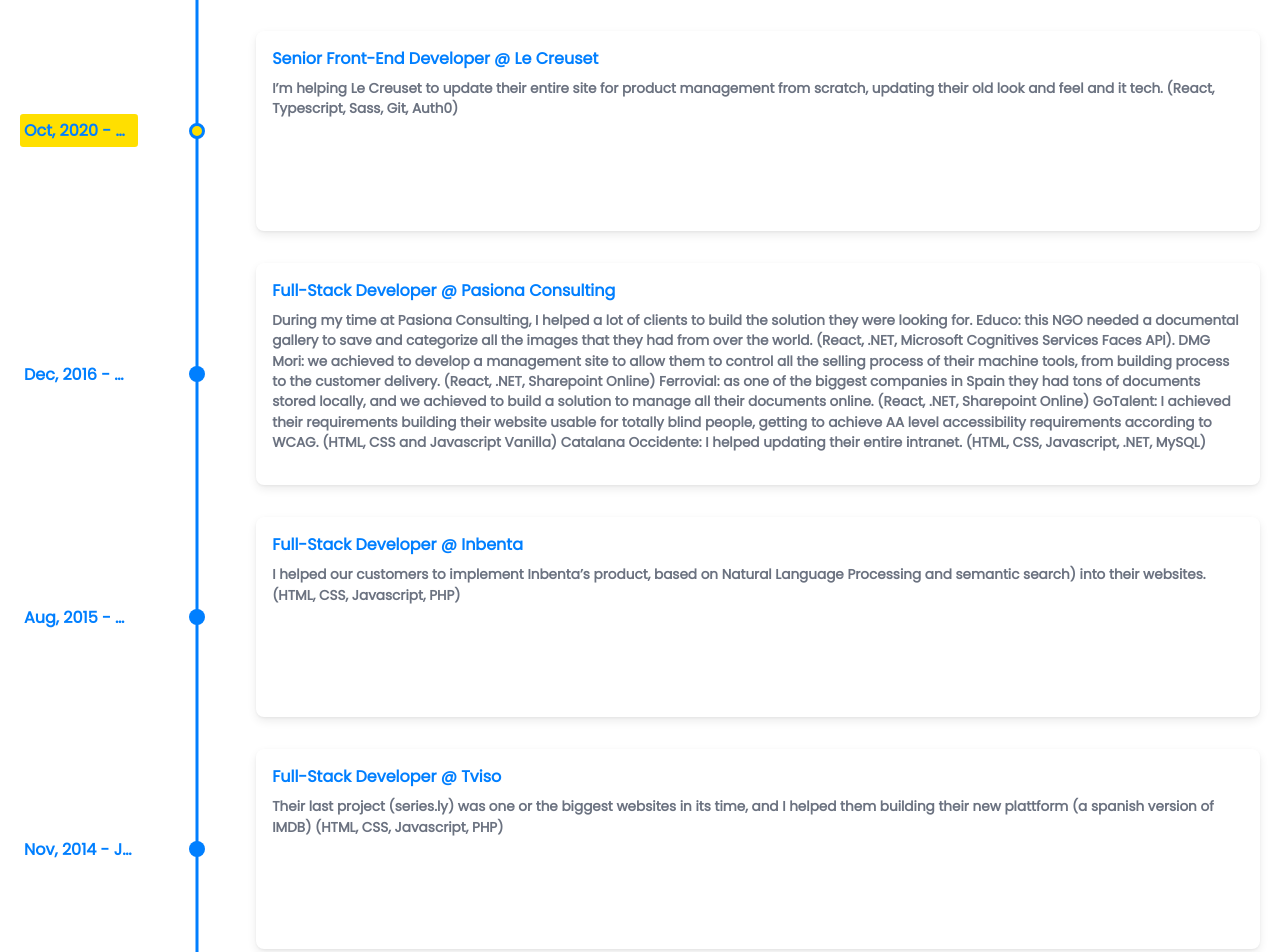
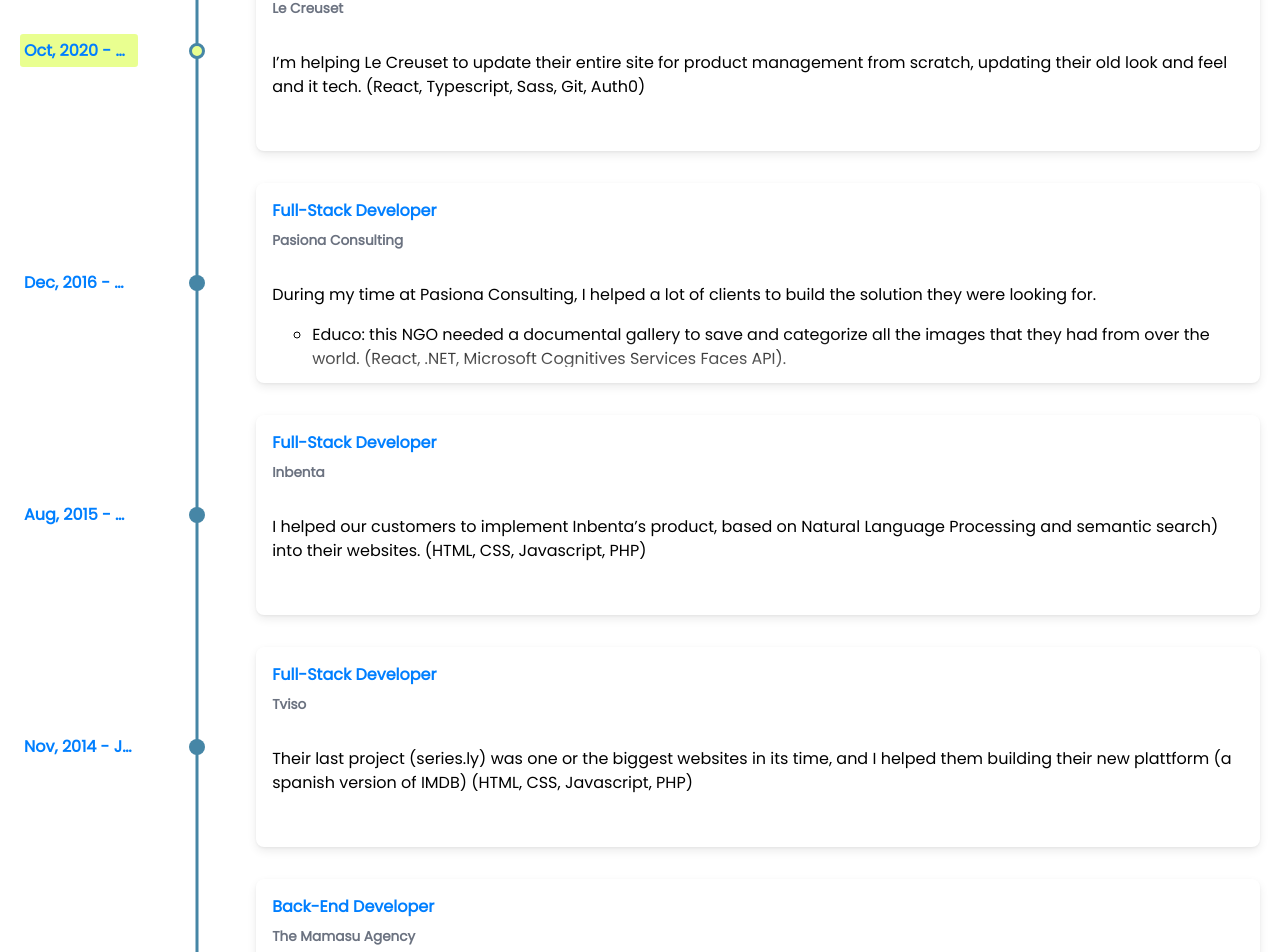
Before and after one commit to Arkalex/arkalex.dev, a Next.js app: page / in a window 1280 px wide. Shown: the part 840-1792 px from the top of the page. Built offline with nearby package versions, Linux system fonts and the light colour scheme.

Commit message:
Updated all styles

```diff
--- a/components/Bio/style.module.css
+++ b/components/Bio/style.module.css
@@ -13,7 +13,7 @@
     z-index: 2;
 }
 .presentation {
-    width: 70%;
+    width: 65%;
     word-spacing: 1px;
 }
 .desc {
@@ -49,7 +49,11 @@
     margin-left: 10px;
     width: 30px;
 }
-
+@media screen and (max-width: 1024px) {
+    .presentation{
+        width: 55%;
+    }
+}
 @media screen and (max-width: 768px) {
     .bio{
         flex-direction: column-reverse;
--- a/components/Job/data.js
+++ b/components/Job/data.js
@@ -1,27 +1,32 @@
 export const Data = [
     {
         title: "Oct, 2020 - Current", //Date
-        cardTitle: "Senior Front-End Developer @ Le Creuset",
-        cardSubtitle: "I’m helping Le Creuset to update their entire site for product management from scratch, updating their old look and feel and it tech. (React, Typescript, Sass, Git, Auth0)"
+        cardTitle: "Senior Front-End Developer",
+        cardSubtitle: "Le Creuset",
+        cardDetailedText: "I’m helping Le Creuset to update their entire site for product management from scratch, updating their old look and feel and it tech. (React, Typescript, Sass, Git, Auth0)"
     },
     {
         title: "Dec, 2016 - Oct, 2020", //Date
-        cardTitle: "Full-Stack Developer @ Pasiona Consulting",
-        cardSubtitle: "During my time at Pasiona Consulting, I helped a lot of clients to build the solution they were looking for. Educo: this NGO needed a documental gallery to save and categorize all the images that they had from over the world. (React, .NET, Microsoft Cognitives Services Faces API).         DMG Mori: we achieved to develop a management site to allow them to control all the selling process of their machine tools, from building process to the customer delivery. (React, .NET, Sharepoint Online) Ferrovial: as one of the biggest companies in Spain they had tons of documents stored locally, and we achieved to build a solution to manage all their documents online. (React, .NET, Sharepoint Online) GoTalent: I achieved their requirements building their website usable for totally blind people, getting to achieve AA level accessibility requirements according to WCAG. (HTML, CSS and Javascript Vanilla) Catalana Occidente: I helped updating their entire intranet. (HTML, CSS, Javascript, .NET, MySQL)"
+        cardTitle: "Full-Stack Developer" ,
+        cardSubtitle: "Pasiona Consulting",
+        cardDetailedText: "During my time at Pasiona Consulting, I helped a lot of clients to build the solution they were looking for. Educo: this NGO needed a documental gallery to save and categorize all the images that they had from over the world. (React, .NET, Microsoft Cognitives Services Faces API).         DMG Mori: we achieved to develop a management site to allow them to control all the selling process of their machine tools, from building process to the customer delivery. (React, .NET, Sharepoint Online) Ferrovial: as one of the biggest companies in Spain they had tons of documents stored locally, and we achieved to build a solution to manage all their documents online. (React, .NET, Sharepoint Online) GoTalent: I achieved their requirements building their website usable for totally blind people, getting to achieve AA level accessibility requirements according to WCAG. (HTML, CSS and Javascript Vanilla) Catalana Occidente: I helped updating their entire intranet. (HTML, CSS, Javascript, .NET, MySQL)"
     },
     {
         title: "Aug, 2015 - Nov, 2016", //Date
-        cardTitle: "Full-Stack Developer @ Inbenta",
-        cardSubtitle: "I helped our customers to implement Inbenta’s product, based on Natural Language Processing and semantic search) into their websites. (HTML, CSS, Javascript, PHP)"
+        cardTitle: "Full-Stack Developer",
+        cardSubtitle: "Inbenta",
+        cardDetailedText: "I helped our customers to implement Inbenta’s product, based on Natural Language Processing and semantic search) into their websites. (HTML, CSS, Javascript, PHP)"
     },
     {
         title: "Nov, 2014 - Jul, 2015", //Date
-        cardTitle: "Full-Stack Developer @ Tviso",
-        cardSubtitle: "Their last project (series.ly) was one or the biggest websites in its time, and I helped them building their new plattform (a spanish version of IMDB) (HTML, CSS, Javascript, PHP)"
+        cardTitle: "Full-Stack Developer",
+        cardSubtitle: "Tviso",
+        cardDetailedText: "Their last project (series.ly) was one or the biggest websites in its time, and I helped them building their new plattform (a spanish version of IMDB) (HTML, CSS, Javascript, PHP)"
     },
     {
         title: "Jan, 2014 - Oct, 2014", //Date
-        cardTitle: "Back-End Developer @ The Mamasu Agency",
-        cardSubtitle: "They wanted to build a mobile app with games and prizes, and I helped them with the backend part. (PHP, MySQL)"
+        cardTitle: "Back-End Developer",
+        cardSubtitle: "The Mamasu Agency",
+        cardDetailedText: "They wanted to build a mobile app with games and prizes, and I helped them with the backend part. (PHP, MySQL)"
     },
 ]
--- a/components/Job/index.js
+++ b/components/Job/index.js
@@ -7,13 +7,42 @@
 
 export const Job = () => {
     return (
-        <section className={styles.column}>
+        <section id="work" className={styles.column}>
             <h2 className={styles.title}>Work <span>💻</span></h2>
             <Chrono
                 items={Data}
                 mode='VERTICAL'
                 hideControls={true}
-                 />
+                theme={
+                    {
+                        primary: "#4686a6",
+                        secondary: "#e9ff90 ",
+                    }
+                }
+            >
+            <div>
+                <p>I’m helping Le Creuset to update their entire site for product management from scratch, updating their old look and feel and it tech. (React, Typescript, Sass, Git, Auth0)</p>
+            </div>
+            <div>
+                <p>During my time at Pasiona Consulting, I helped a lot of clients to build the solution they were looking for.</p>
+                <ul>
+                    <li>Educo: this NGO needed a documental gallery to save and categorize all the images that they had from over the world. (React, .NET, Microsoft Cognitives Services Faces API).</li>
+                    <li>DMG Mori: we achieved to develop a management site to allow them to control all the selling process of their machine tools, from building process to the customer delivery. (React, .NET, Sharepoint Online)</li>
+                    <li>Ferrovial: as one of the biggest companies in Spain they had tons of documents stored locally, and we achieved to build a solution to manage all their documents online. (React, .NET, Sharepoint Online)</li>
+                    <li>GoTalent: I achieved their requirements building their website usable for totally blind people, getting to achieve AA level accessibility requirements according to WCAG. (HTML, CSS and Javascript)</li>
+                    <li>Catalana Occidente: I helped updating their entire intranet. (HTML, CSS, Javascript, .NET, MySQL)</li>
+                </ul>
+            </div>
+            <div>
+                <p>I helped our customers to implement Inbenta’s product, based on Natural Language Processing and semantic search) into their websites. (HTML, CSS, Javascript, PHP)</p>
+            </div>
+            <div>
+                <p>Their last project (series.ly) was one or the biggest websites in its time, and I helped them building their new plattform (a spanish version of IMDB) (HTML, CSS, Javascript, PHP)</p>
+            </div>
+            <div>
+                <p>They wanted to build a mobile app with games and prizes, and I helped them with the backend part. (PHP, MySQL)</p>
+            </div>
+            </Chrono>
         </section>
     )
 }
--- a/components/Job/style.module.css
+++ b/components/Job/style.module.css
@@ -1,6 +1,5 @@
 .title {
     font-size: 40px;
-    margin-left: 22px;
 }
 .title > span {
     -webkit-animation-name: wave-animation;
@@ -17,3 +16,11 @@
 .column {
     flex-direction: column;
 }
+
+
+@media screen and (max-width: 768px) {
+    .title {
+        width: 70%;
+        margin: 0 auto;
+    }
+}
--- a/components/NavBar/index.js
+++ b/components/NavBar/index.js
@@ -1,4 +1,4 @@
-import { useState } from 'react';
+import { useState, useEffect } from 'react';
 import Link from 'next/link';
 import styles from './style.module.css';
 
@@ -6,6 +6,11 @@
     const [navActive, setNavActive] = useState(false);
 
     const handleClick = () => {
+        setNavActive(!navActive);
+    }
+    const scrollTop = () => {
+        document.body.scrollTop = 0; // For Safari
+        document.documentElement.scrollTop = 0 // For Chrome, Firefox, IE and Opera
         setNavActive(!navActive);
     }
 
@@ -25,11 +30,11 @@
             </div>
             <ul className={navClassName}>
                 <li>
-                    <Link href='/'><a>About</a></Link>
+                    <a onClick={scrollTop} href='#'>About</a>
                 </li>
-                <li><Link href='/work'><a>Work</a></Link></li>
-                <li><Link href='/projects'><a>Projects</a></Link></li>
-                <li><Link href='/contact'><a>Contact</a></Link></li>
+                <li><a onClick={handleClick} href='#work'>Work</a></li>
+                <li><a onClick={handleClick} href='#projects'>Projects</a></li>
+                <li><a onClick={handleClick} href='#contact'>Contact</a></li>
             </ul>
         </nav>
     );
--- a/components/NavBar/style.module.css
+++ b/components/NavBar/style.module.css
@@ -53,7 +53,7 @@
         right: 5%;
         top: 5%;
         transform: translate(-5%, -5%);
-        z-index: 2;
+        z-index: 3;
     }
 
     .burger div {
@@ -70,7 +70,7 @@
         -webkit-clip-path: circle(100px at 90% -15%);
         transition: all 1s ease-out;
         pointer-events: none;
-        z-index: 1;
+        z-index: 2;
     }
 
     .navlinks li {
--- a/styles/Home.module.css
+++ b/styles/Home.module.css
@@ -4,7 +4,7 @@
   display: flex;
   flex-direction: column;
   justify-content: start;
-  padding-top: 15vh;
+  padding-top: 5vh;
 }
 
 @media (min-width: 640px){
--- a/styles/globals.css
+++ b/styles/globals.css
@@ -3,6 +3,24 @@
 html {
   scroll-behavior: smooth;
 }
+body::-webkit-scrollbar-track
+{
+	-webkit-box-shadow: inset 0 0 6px #4686a6;
+  border-radius: 7px;
+}
+
+body::-webkit-scrollbar
+{
+	width: 7px;
+	background-color: #F5F5F5;
+}
+
+body::-webkit-scrollbar-thumb
+{
+	background-color: #4686a6;
+  border-radius: 7px
+}
+
 
 html,
 body {
@@ -24,9 +42,26 @@
 
 section{
   display: flex;
-  justify-content: space-evenly;
+  justify-content: space-between;
   align-content: center;
   padding-bottom: 5rem;
 }
 
+section section {
+  padding-bottom: 0;
+}
+
+/* Custom styles for the Job Timeline */
+.timeline-card-content {
+  max-height: 200px;
+}
+@media screen and (max-width: 768px) {
+  .css-mpnodf-TimelineTitleWrapper .css-uxpvzl-TitleWrapper {
+    font-size: 0.8rem;
+  }
+
+  .timeline-card-content .css-1rwno72-TimelineContentDetailsWrapper{
+    font-size: 0.9rem;
+  }
+}
 /* F8B195   F67280   C06C84   6C5B7B   355C7D  */
```
